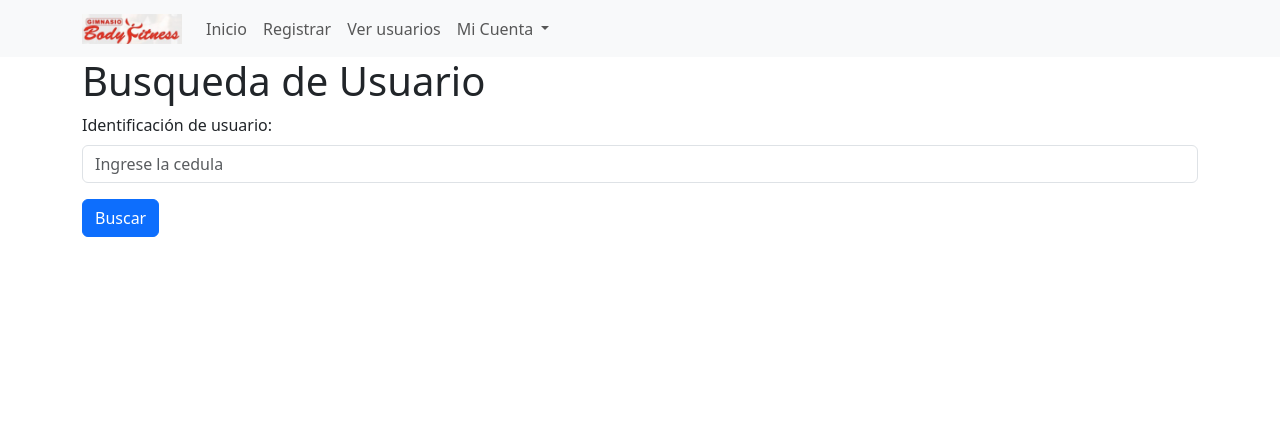
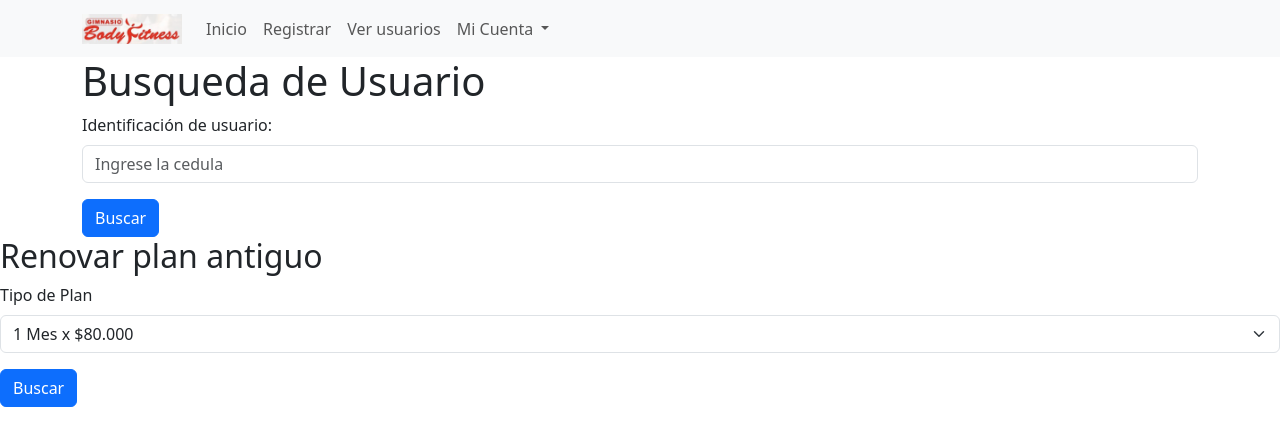
Before and after one commit to Kenneth3750/Body_Fitness, a Flask app: page /usuarios.html in a window 1280 px wide. Shown: the top 446 px of the page. Run offline with Flask 3, Linux system fonts and the light colour scheme; some libraries are stand-ins or nearby versions.

Commit message:
Update usuarios.html

```diff
--- a/templates/usuarios.html
+++ b/templates/usuarios.html
@@ -143,6 +143,35 @@
             </table>
         </div>
     </div>
+    <h2>Renovar plan antiguo</h2>
+
+    <form method="post" id="form2">
+        <div class="mb-3">
+            <div class="mb-3">
+                <label for="plan" class="form-label">Tipo de Plan</label>
+                <select class="form-select" id="plan" onchange="showAdditionalFields()">
+                    <option value="1">1 Mes x $80.000</option>
+                    <option value="2">2 Meses x $150.000</option>
+                    <option value="3">3 Meses x $210.000</option>
+                    <option value="4">6 Meses x $360.000</option>
+                    <option value="5">10 dias x $40.000</option>
+                    <option value="6">12 dias x $50.000</option>
+                    <option value="7">15 dias x $60.000</option>
+                    <option value="8">Otro</option>
+                </select>
+            </div>
+            <div id="additionalFields" style="display: none;">
+                <div class="mb-3">
+                    <label for="duracion" class="form-label">Duración en meses</label>
+                    <input type="number" class="form-control" id="duracion" placeholder="Ingrese la duración">
+                </div>
+                <div class="mb-3">
+                    <label for="valor" class="form-label">Valor</label>
+                    <input type="number" class="form-control" id="valor" placeholder="Ingrese el valor">
+                </div>
+            </div>
+        </div>
+        <button type="button" class="btn btn-primary" onclick="renewPlan()">Buscar</button>
     <script src="/static/js/Script.js"></script>
     </body>
 </html>
```
